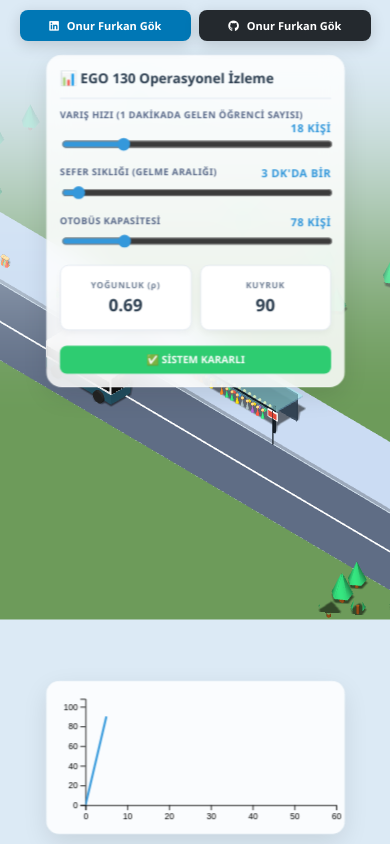
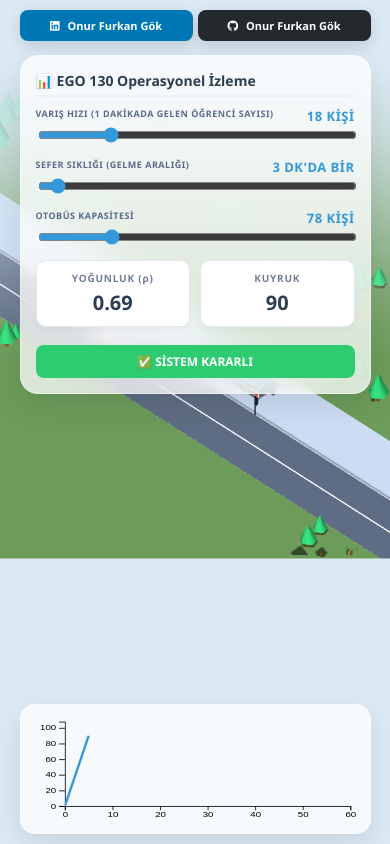
Before and after one commit to onurfgg/campus-transportation-simulation, a plain HTML site: page index.html in a window 390 px wide. Drawn offline with nearby package versions, Linux system fonts and the light colour scheme; animation ran at ten frames a second.

Commit message:
Update index.html

```diff
--- a/index.html
+++ b/index.html
@@ -62,27 +62,28 @@
             font-size: 12px; font-weight: bold; color: white; width: 100%; text-align: center; box-sizing: border-box; transition: 0.3s;
         }
 
-        /* --- MOBİL UYUMLULUK --- */
+        /* --- HARİKA MOBİL UYUM (RESPONSIVE) KODLARI --- */
         @media screen and (max-width: 768px) {
             .social-container {
-                top: 10px; left: 5vw; width: 90vw; justify-content: space-between; gap: 8px;
+                top: 10px; left: 5%; width: 90%; gap: 5px; box-sizing: border-box;
             }
             .social-btn {
-                font-size: 11px; padding: 8px; flex: 1; justify-content: center;
+                padding: 8px; font-size: 11px; flex: 1; justify-content: center;
             }
-            /* Arayüz mobilde simülasyonu kapatmasın diye %85 küçültüldü */
             .sidebar {
-                top: 55px; left: 5vw; width: 90vw; box-sizing: border-box;
-                padding: 15px; transform: scale(0.85); transform-origin: top center;
+                top: 55px; left: 5%; width: 90%; padding: 15px; box-sizing: border-box;
+                background: rgba(255, 255, 255, 0.75); /* Mobilde sahneyi görmek için daha saydam */
             }
-            h1 { font-size: 16px; margin-bottom: 10px; }
-            .control-group { margin-bottom: 12px; }
-            .kpi-grid { gap: 10px; margin-top: 15px; }
+            h1 { font-size: 14px; margin-bottom: 10px; padding-bottom: 5px; }
+            .control-group { margin-bottom: 10px; }
+            label { font-size: 9px; margin-bottom: 3px; }
+            .kpi-grid { margin-top: 10px; gap: 10px; }
+            .kpi-box { padding: 10px; }
             .kpi-val { font-size: 20px; }
 
             #chart-container {
-                left: 5vw; bottom: 10px; width: 90vw; box-sizing: border-box;
-                padding: 10px; transform: scale(0.85); transform-origin: bottom center;
+                bottom: 10px; left: 5%; width: 90%; height: 130px; padding: 10px; box-sizing: border-box;
+                background: rgba(255, 255, 255, 0.75);
             }
         }
     </style>
@@ -138,11 +139,24 @@
     let busTimer = 0;
     let pendingBuses = 0;
 
-    // --- D3.js GRAFİK ---
+    // YENİ: Zikzakları ve hataları engelleyen güvenli veri itme fonksiyonu
+    function pushHistory() {
+        if (state.history.length > 0) {
+            const lastT = state.history[state.history.length - 1].t;
+            // Zaman geriye gittiyse (slider ile hızla oynanmışsa) grafiği sıfırla
+            if (state.time < lastT) {
+                state.history = [{t: state.time, q: state.queue}];
+                return;
+            }
+        }
+        state.history.push({t: state.time, q: state.queue});
+        if(state.history.length > 150) state.history.shift();
+    }
+
+    // --- D3.js GRAFİK (Tamamen Sağlamlaştırıldı) ---
     const chartW = 340, chartH = 160;
-    const svgChart = d3.select("#chart-container").append("svg")
-        .attr("width", chartW).attr("height", chartH)
-        .attr("viewBox", `0 0 ${chartW} ${chartH}`).attr("preserveAspectRatio", "xMidYMid meet");
+    const svgChart = d3.select("#chart-container").append("svg").attr("width", "100%").attr("height", "100%")
+        .attr("viewBox", `0 0 ${chartW} ${chartH}`).attr("preserveAspectRatio", "none");
 
     const xChart = d3.scaleLinear().domain([0, 60]).range([35, chartW-10]);
     const yChart = d3.scaleLinear().domain([0, 100]).range([chartH-25, 10]);
@@ -175,7 +189,8 @@
         const maxQ = d3.max(visibleData, d => d.q) || 0;
         const yMax = Math.max(100, maxQ * 1.2);
 
-        if(state.time > 60) xChart.domain([startTime, state.time]);
+        // X ekseni matematiksel olarak asla taşamaz:
+        xChart.domain([startTime, Math.max(60, startTime + 60)]);
         yChart.domain([0, yMax]);
 
         xAxis.call(d3.axisBottom(xChart).ticks(6));
@@ -183,18 +198,24 @@
         linePath.datum(visibleData).attr("d", d3.line().x(d => xChart(d.t)).y(d => yChart(d.q)));
     }
 
-    // --- THREE.JS KURULUMU ---
+    // --- THREE.JS KURULUMU (Akıllı Mobil Kamera) ---
     const scene = new THREE.Scene();
     scene.background = new THREE.Color(0xdceaf5);
     scene.fog = new THREE.Fog(0xdceaf5, 120, 350);
 
-    // YENİ: Mobilde kameranın aşırı zoom yapmasını engelleyen akıllı lens!
     const aspect = window.innerWidth / window.innerHeight;
     let d = 75;
-    if (aspect < 1) { d = 85 / aspect; } // Telefon ekranıysa kamerayı geriye çek
+    // YENİ: Mobilde kamerayı geri çek ve aşağıya (panellerin arasına) odakla!
+    if (aspect < 1) { d = 110 / aspect; }
 
     const camera = new THREE.OrthographicCamera(-d * aspect, d * aspect, d, -d, 1, 1000);
-    camera.position.set(60, 70, 60); camera.lookAt(0, 8, 0);
+    if (aspect < 1) {
+        camera.position.set(60, 60, 60);
+        camera.lookAt(0, -10, 0); // Ortadaki boşluğa bak
+    } else {
+        camera.position.set(60, 70, 60);
+        camera.lookAt(0, 8, 0);
+    }
 
     const renderer = new THREE.WebGLRenderer({ antialias: true });
     renderer.setSize(window.innerWidth, window.innerHeight);
@@ -335,8 +356,7 @@
         state.time++;
         state.queue += state.lambda;
         if(state.time > 0 && state.time % state.interval === 0) { pendingBuses++; }
-        state.history.push({t: state.time, q: state.queue});
-        if(state.history.length > 150) state.history.shift();
+        pushHistory();
         updateDashboard();
     }, 1000);
 
@@ -352,7 +372,7 @@
                 busGroup.position.x = 0; busState = "boarding";
                 setTimeout(() => {
                     state.queue = Math.max(0, state.queue - state.capacity);
-                    state.history.push({t: state.time, q: state.queue});
+                    pushHistory();
                     updateDashboard(); busState = "departing"; busTimer = 0;
                 }, 600);
             } else {
@@ -382,11 +402,17 @@
     document.getElementById("l-in").oninput = e => { state.lambda = +e.target.value; updateDashboard(); };
     document.getElementById("c-in").oninput = e => { state.capacity = +e.target.value; updateDashboard(); };
 
-    // YENİ: Mobilde cihaz döndürüldüğünde bile kamerayı akıllıca sığdıran fonksiyon
     window.addEventListener('resize', () => {
         const aspect = window.innerWidth / window.innerHeight;
         let d = 75;
-        if (aspect < 1) { d = 85 / aspect; } // Mobilde kamerayı geri çek
+        if (aspect < 1) {
+            d = 110 / aspect;
+            camera.position.set(60, 60, 60);
+            camera.lookAt(0, -10, 0);
+        } else {
+            camera.position.set(60, 70, 60);
+            camera.lookAt(0, 8, 0);
+        }
         camera.left = -d * aspect; camera.right = d * aspect;
         camera.top = d; camera.bottom = -d;
         camera.updateProjectionMatrix();
```
